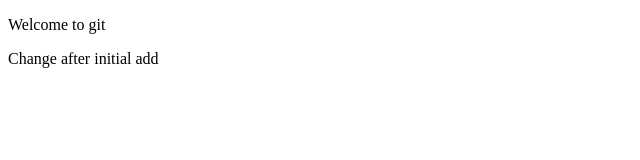
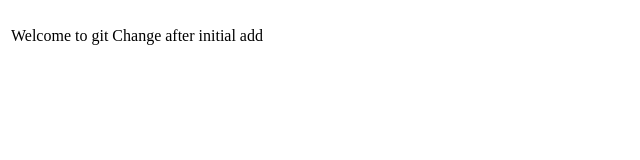
Before and after one commit to sir21/git-session, a plain HTML site: page index.html in a window 1280 px wide. Shown: the whole page, without its empty margins (0-640 px from the left). Drawn offline with Linux system fonts and the light colour scheme.

```diff
--- a/index.html
+++ b/index.html
@@ -2,14 +2,21 @@
 <html>
 
 <head>
-    <title>Test git</title>
+    <title>Read me</title>
+    <meta class="test">
 </head>
 
 <body>
-    <div>
-        <p>Welcome to git</p>
-        <p>Change after initial add</p>
-    </div>
+    <table>
+        <tr>
+            <td>
+                <p>Welcome to git</p>
+            </td>
+            <td>
+                <p>Change after initial add</p>
+            </td>
+        </tr>
+    </table>
 </body>
 
 </html>
```
Also changed, not shown: 1 other file.
